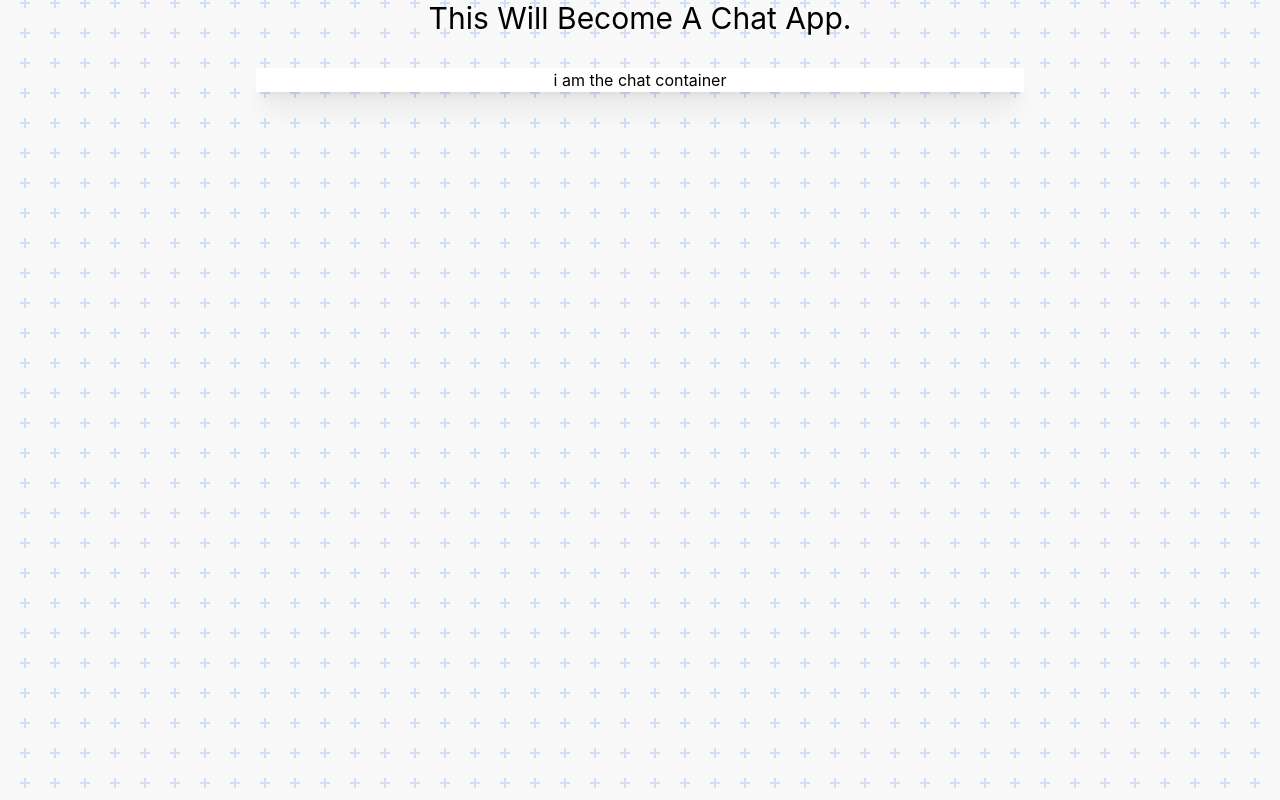
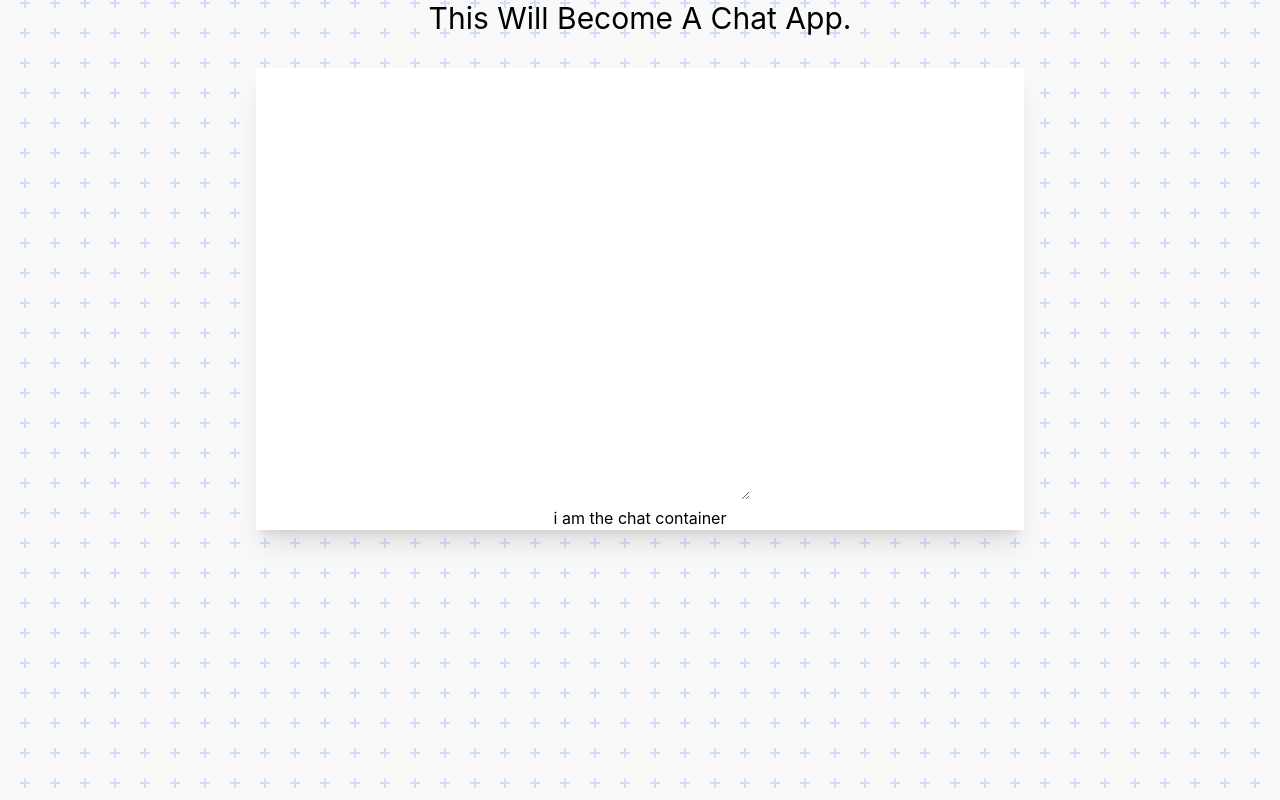
Before and after one commit to Drkeck/Prototype-hybrid-chat, a React (Create React App) app in the folder client/: page / in a window 1280 px wide. Built offline with nearby package versions, Linux system fonts and the light colour scheme.

Commit message:
filling out the chat box is the input and the message renderer, i think we're going to send messages to the container and then send the data needed the the message renderer

```diff
--- a/client/src/Components/chatContainer/index.js
+++ b/client/src/Components/chatContainer/index.js
@@ -1,7 +1,13 @@
+import ChatFeed from "../chatFeed"
+import ChatInput from "../chatInput"
+
+
 function ChatContainer() {
 
     return(
         <div className="w-3/5 mx-auto mt-8 bg-white shadow-xl">
+            <ChatFeed />
+            <ChatInput />
             <p>i am the chat container</p>
         </div>
     )
--- a/client/src/Components/chatFeed/index.js
+++ b/client/src/Components/chatFeed/index.js
@@ -0,0 +1,9 @@
+function ChatFeed() {
+
+    return(
+        <section className="h-96">
+
+        </section>
+    )
+}
+export default ChatFeed
--- /dev/null
+++ b/client/src/Components/chatInput/index.js
@@ -0,0 +1,10 @@
+function ChatInput() {
+
+    return(
+        <form>
+            <textarea />
+        </form>
+    )
+}
+
+export default ChatInput
```
Also changed, not shown: client/src/Components/messageRender/index.js (added).
